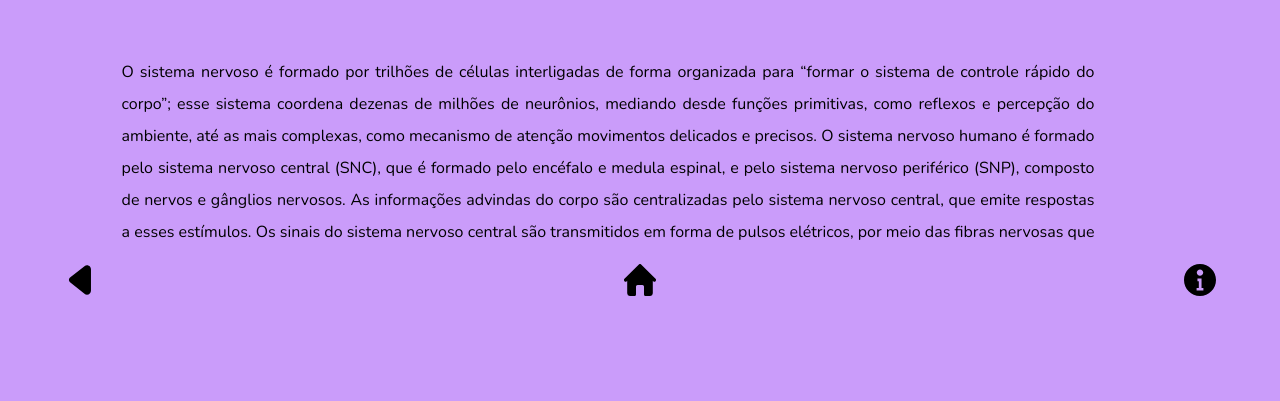
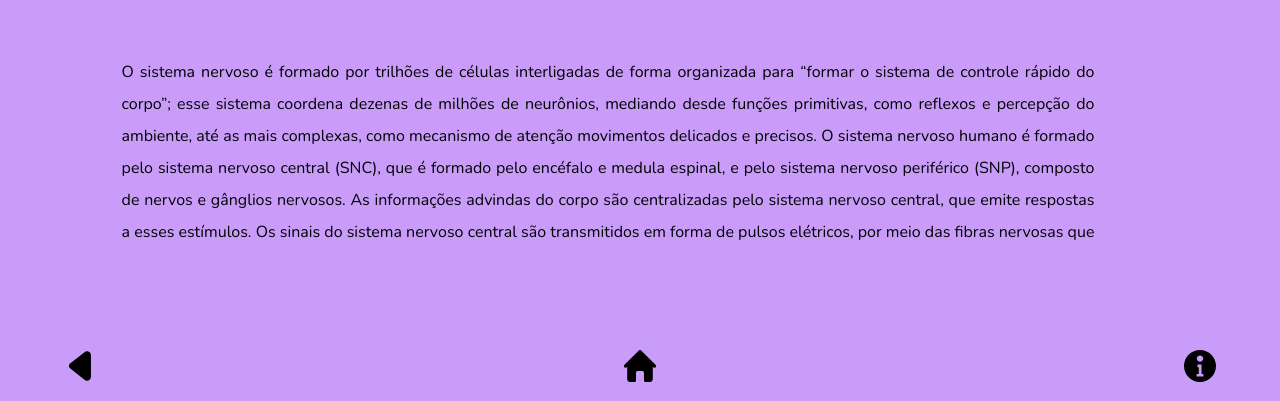
Before and after one commit to Helorodriguess/Interneuronios, a plain HTML site: page snc.html in a window 1280 px wide. Shown: the part 399-800 px from the top of the page. Drawn offline with nearby package versions, Linux system fonts and the light colour scheme.

Commit message:
correções

```diff
--- a/css/index.css
+++ b/css/index.css
@@ -31,7 +31,7 @@ html {
 body {
   background-color: var(--main-bg-color);
   width: 90vw;
-  max-height: 100vh !important;
+  height: 100vh;
   display: flex;
   flex-flow: column;
   justify-content: space-between;
```
